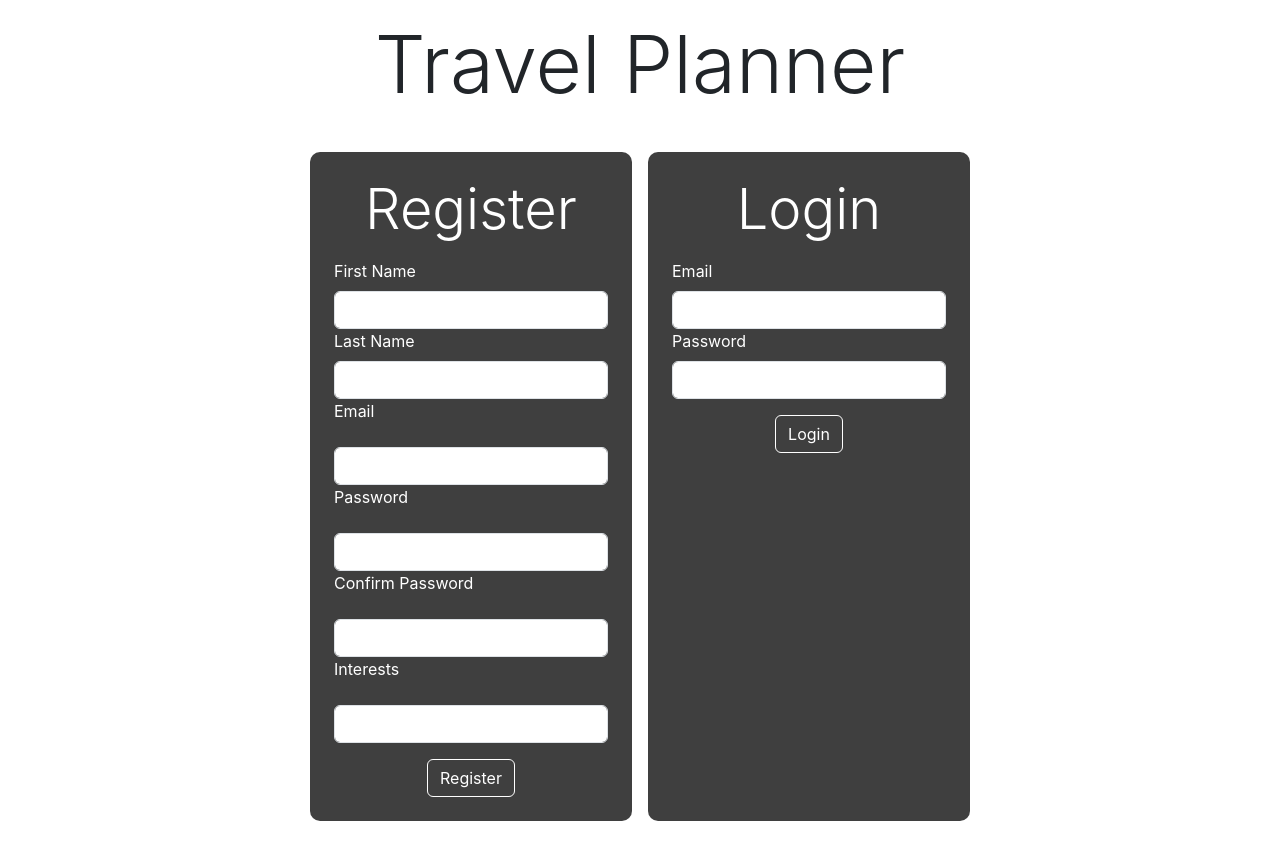
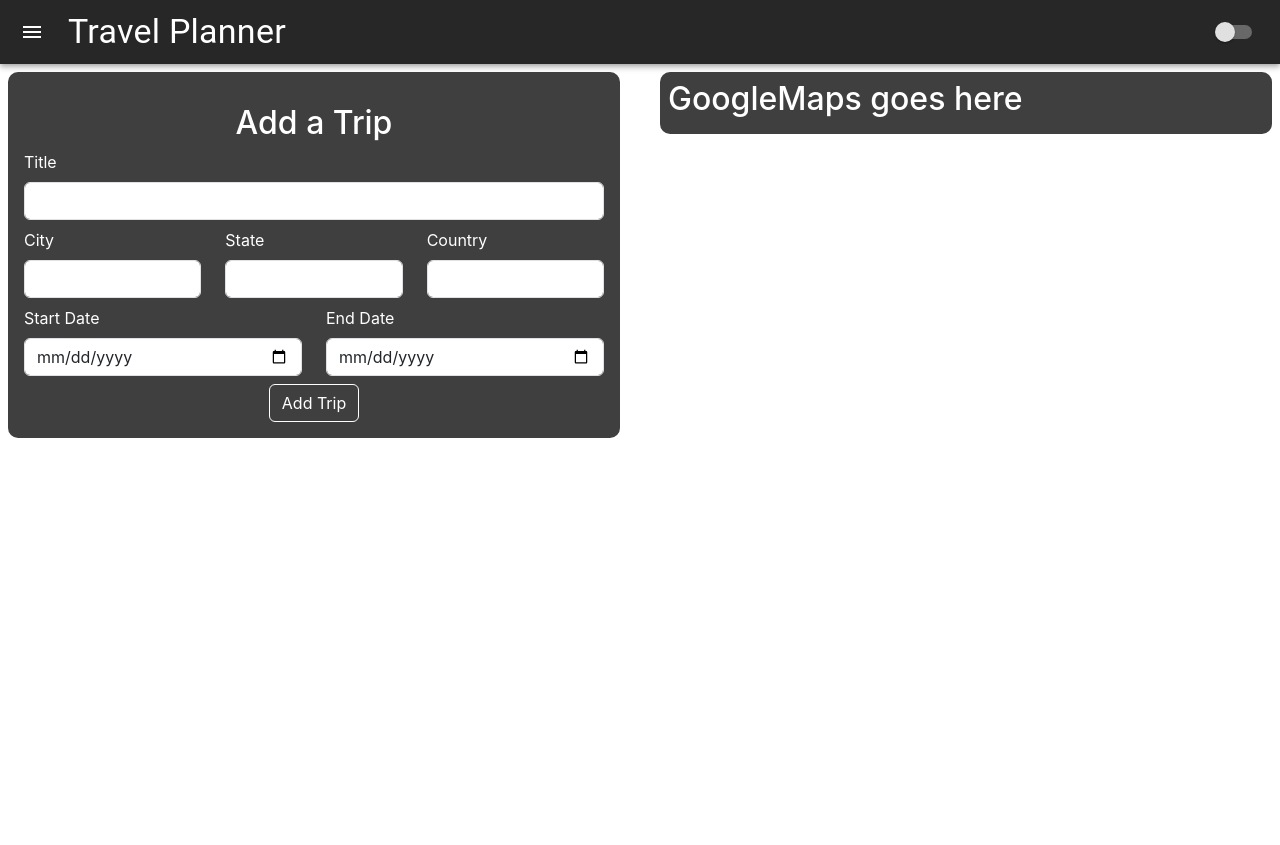
Before and after one commit to kelseybowen/travel-itinerary-app, a React (Create React App) app in the folder frontend/: page /dashboard/1 in a window 1280 px wide. Before the commit this address led to /. After the commit the page ends 800 px from the top, so only its background shows below. Built offline with nearby package versions, Linux system fonts and the light colour scheme.

Commit message:
login fun

```diff
--- a/frontend/src/App.js
+++ b/frontend/src/App.js
@@ -11,14 +11,13 @@ import Test from './views/Test';
 function App() {
 
   const [tripTitle, setTripTitle] = useState("");
-  const [isLoggedIn, setIsLoggedIn] = useState(false);
+  const [isLoggedIn, setIsLoggedIn] = useState(true);
 
   return (
     <div>
       <BrowserRouter>
         <Routes>
           <Route element={<LoginReg isLoggedIn={isLoggedIn} setIsLoggedIn={setIsLoggedIn}/>} path='/' />
-          {/* <Route element={<Test/>} path='/test' /> */}
           <Route path='/dashboard/:userId' element={
             <Protected isLoggedIn={isLoggedIn}>
               <Dashboard tripTitle={tripTitle} setTripTitle={setTripTitle} isLoggedIn={isLoggedIn} setIsLoggedIn={setIsLoggedIn}/>
--- a/frontend/src/Protected.js
+++ b/frontend/src/Protected.js
@@ -5,8 +5,7 @@ const Protected = (props) => {
 
     const { isLoggedIn, children } = props;
 
-    if (isLoggedIn == false) {
-        console.log(isLoggedIn)
+    if (isLoggedIn === false) {
         return <Navigate to="/" replace />;
     }
     return children;
--- a/frontend/src/components/LoginForm.jsx
+++ b/frontend/src/components/LoginForm.jsx
@@ -8,42 +8,34 @@ const LoginForm = (props) => {
     const { isLoggedIn, setIsLoggedIn } = props;
     const [loginEmail, setLoginEmail] = useState("")
     const [loginPassword, setLoginPassword] = useState("")
-    const [emailError, setEmailError] = useState("")
-    const [pwError, setPwError] = useState("")
+    const [loginError, setLoginError] = useState("")
     const navigate = useNavigate();
     const [message, setMessage] = useState("")
 
     const formValidator = () => {
-        // let isValid = true;
-        // // get user by email
-        // axios.get("http://localhost:5000/login/user")
-        //     .then(res => {
-        //         console.log(res)
-        //     })
-        //     .catch(err => console.log(err))
-        // // check for email in db - if not, email not found
-
-        // // check for password match
-        // return isValid
+        let isValid = true;
+        if (!loginEmail || !loginPassword) {
+            isValid = false
+        }
+        return isValid
     }
 
     const handleLogin = (e) => {
         e.preventDefault();
-        console.log(`isLoggedIn ==== ${isLoggedIn}`)
-        setIsLoggedIn(true)
-        // if (formValidator){
+        if (!formValidator()) {
+            setLoginError("Invalid Login Credentials")
+        }
 
-        const data = { email: loginEmail, password: loginPassword }
+        const data = { email: loginEmail, password: loginPassword, login_key: 1 }
         console.log(data);
         axios.post("http://localhost:5000/login/user", data)
             .then((res) => {
-                let result = res.data['success']
-                setIsLoggedIn(result)
-                if (result) {
+                console.log(res.data['success'])
+                if (res.data['success'] === 1) {
+                    setIsLoggedIn(true)
                     navigate("/dashboard/" + res.data['user'])
                 } else {
-                    setMessage(res.data['message'])
-                    console.log(message)
+                    setLoginError(res.data['message'])
                 }
             })
             .catch(err => console.log(err))
@@ -53,6 +45,7 @@ const LoginForm = (props) => {
         <div className='dashboard-component dark p-4 m-2'>
             <form onSubmit={handleLogin}>
                 <h2 className='display-4 text-center'>Login</h2>
+            <p className="text-center text-danger">{loginError}</p>
                 <p className='text-center text-danger'>{message}</p>
                 <div className="form-group">
                     <label className='form-label' htmlFor="loginEmail">Email</label>
--- a/frontend/src/components/PlacesList.jsx
+++ b/frontend/src/components/PlacesList.jsx
@@ -5,14 +5,14 @@ import axios from 'axios';
 const PlacesList = (props) => {
 
     const {userId, tripId} = useParams();
-    const {tripData, setTripData, placeData, setPlaceData, isEdit, setIsEdit, setHeading, setButtonText} = props;
+    const {tripData, setTripData, placeData, setPlaceData} = props;
     const navigate = useNavigate();
 
     useEffect(() => {
         axios.get(`http://localhost:5000/dashboard/${userId}/plan/${tripId}`)
             .then(res => {
                 console.log(res.data.data)
-                // setTripData(res.data)
+                setTripData(res.data)
             })
             .catch(err => console.log(err))
     }, [])
--- a/frontend/src/components/RegForm.jsx
+++ b/frontend/src/components/RegForm.jsx
@@ -15,6 +15,7 @@ const RegForm = (props) => {
     const [fNameError, setFNameError] = useState("")
     const [lNameError, setLNameError] = useState("")
     const [emailError, setEmailError] = useState("")
+    const [emailInvalidError, setEmailInvalidError] = useState("")
     const [pwError, setPwError] = useState("")
     const [confPwError, setConfPwError] = useState("")
     const [interestsError, setInterestsError] = useState("")
@@ -23,12 +24,6 @@ const RegForm = (props) => {
 
     const regValidator = () => {
         let isValid = true;
-        setFNameError("")
-        setLNameError("")
-        setEmailError("")
-        setPwError("")
-        setConfPwError("")
-        setInterestsError("")
         if (firstName.length < 3) {
             setFNameError("First Name must be at least 3 characters.")
             isValid = false;
@@ -37,10 +32,6 @@ const RegForm = (props) => {
             setLNameError("Last Name must be at least 3 characters.")
             isValid = false;
         }
-        // if (email in use)
-        // if (wrong pw)
-        // if (pw's don't match)
-
         if (interests.length < 3) {
             setInterestsError("Interests must be at least 3 characters.")
             isValid = false;
@@ -51,38 +42,24 @@ const RegForm = (props) => {
 
     const handleRegistration = (e) => {
         e.preventDefault();
-        if (regValidator()) {
+        regValidator()
+
         axios.post("http://localhost:5000/register/user", { first_name: firstName, last_name: lastName, email: email, password: password, conf_password: confirmPassword, interests: interests })
             .then((res) => {
-                    console.log(res)
+                console.log(res.data['messages'])
                 let result = res.data['success']
                 setIsLoggedIn(result)
-                    setFNameError("")
-                    setLNameError("")
-                    setEmailError("")
-                    setPwError("")
-                    setConfPwError("")
-                    setInterestsError("")
+                setEmailInvalidError(res.data['messages']['valid_email'] ? res.data['messages']['valid_email'] : "")
+                setEmailError(res.data['messages']['valid_user'] ? res.data['messages']['valid_user'] : "")
+                setPwError(res.data['messages']['valid_pw'] ? res.data['messages']['valid_pw'] : "")
+                setConfPwError(res.data['messages']['pw_match'] ? res.data['messages']['pw_match'] : "")
                 if (result) {
+                    setIsLoggedIn(true)
                     navigate("/dashboard/" + res.data['user'])
                 }
-                    // } else {
-                    //     const stuff = res.data['messages']
-                    //     for (let m in stuff) {
-                    //         console.log(stuff[m])
-                    //         setMessages([...messages, stuff[m]])
-                    //     }
-                    //     console.log(messages)
-                    //     // console.log(message)
-                    // }
-
-                    // if (res.data.success) {
-                    //     setIsLoggedIn(true)
-                    //     window.location.href = ("/dashboard/" + res.data.user)
-                    // }
             })
             .catch(err => console.log(err))
-        }
+        // }
     }
 
 
@@ -90,15 +67,20 @@ const RegForm = (props) => {
         <div className='dashboard-component dark p-4 m-2'>
             <form onSubmit={handleRegistration}>
                 <h2 className='display-4 text-center'>Register</h2>
-                {/* {
+                {
                     messages.map((m, idx) => (
                         <p key={idx}>{m}</p>
                     )
                     )
-                } */}
+                }
+
                 <p className="text-danger">{fNameError}</p>
-
                 <p className="text-danger">{lNameError}</p>
+                <p className="text-danger">{emailError}</p>
+                <p className="text-danger">{emailInvalidError}</p>
+                <p className="text-danger">{pwError}</p>
+                <p className="text-danger">{confPwError}</p>
+                <p className="text-danger">{interestsError}</p>
                 <div className="form-group">
                     <label className='form-label' htmlFor="first_name">First Name</label>
                     <input className='form-control' type="text" name='first_name' value={firstName} onChange={(e) => setFirstName(e.target.value)} />
@@ -109,22 +91,18 @@ const RegForm = (props) => {
                 </div>
                 <div className="form-group">
                     <label className='form-label' htmlFor="email">Email</label>
-                    <p className="text-danger">{emailError}</p>
                     <input className='form-control' type="text" name='email' value={email} onChange={(e) => setEmail(e.target.value)} />
                 </div>
                 <div className="form-group">
                     <label className='form-label' htmlFor="password">Password</label>
-                    <p className="text-danger">{pwError}</p>
                     <input className='form-control' type="password" name='password' value={password} onChange={(e) => setPassword(e.target.value)} />
                 </div>
                 <div className="form-group">
                     <label className='form-label' htmlFor="conf_password">Confirm Password</label>
-                    <p className="text-danger">{confPwError}</p>
                     <input className='form-control' type="password" name='conf_password' value={confirmPassword} onChange={(e) => setConfirmPassword(e.target.value)} />
                 </div>
                 <div className="form-group">
                     <label className='form-label' htmlFor="interests">Interests</label>
-                    <p className="text-danger">{interestsError}</p>
                     <input className='form-control' type="text" name='interests' value={interests} onChange={(e) => setInterests(e.target.value)} />
                 </div>
                 <div className="form-group text-center mt-3">
--- a/frontend/src/views/Dashboard.jsx
+++ b/frontend/src/views/Dashboard.jsx
@@ -11,7 +11,9 @@ const Dashboard = (props) => {
     const { userId } = useParams();
     const {tripTitle, setTripTitle, isLoggedIn, setIsLoggedIn} = props;
 
-
+    useEffect(() => {
+        setIsLoggedIn(true)
+    }, [])
 
     return (
 
```
Also changed, not shown: 2 other files (tests, documents, lock files or other folders). Lines whose indentation alone changed are shown as unchanged.
